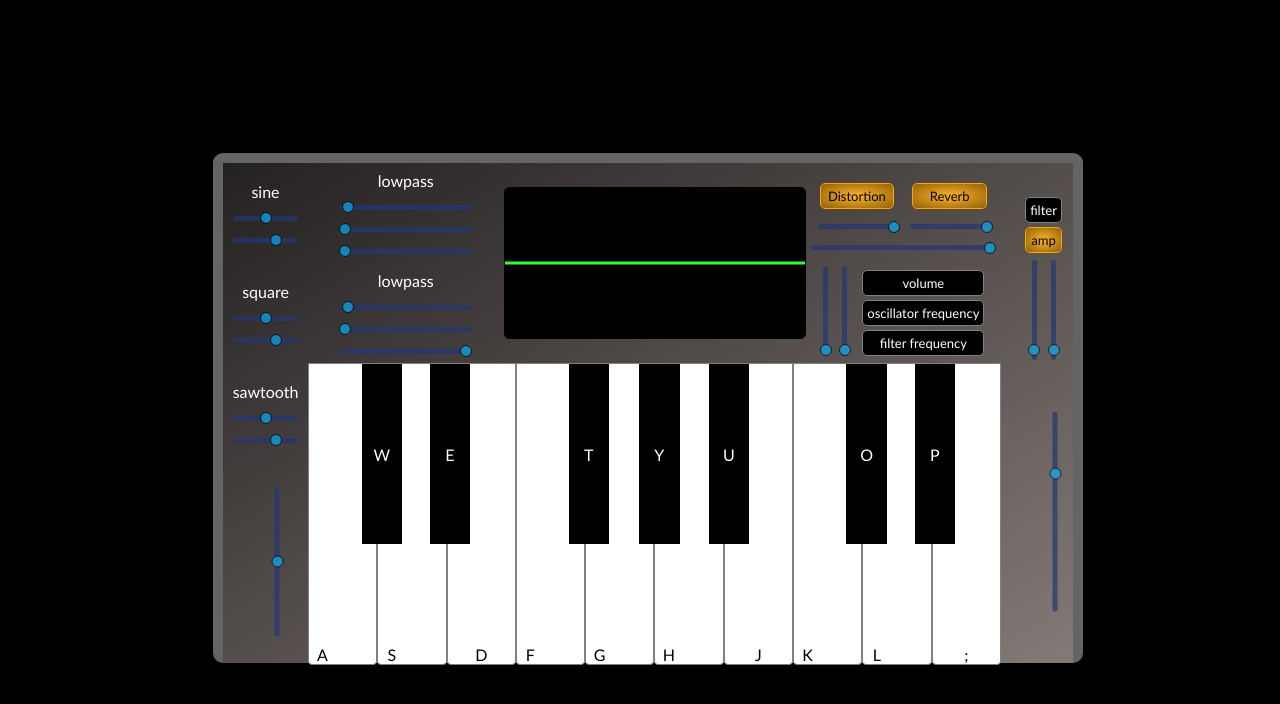
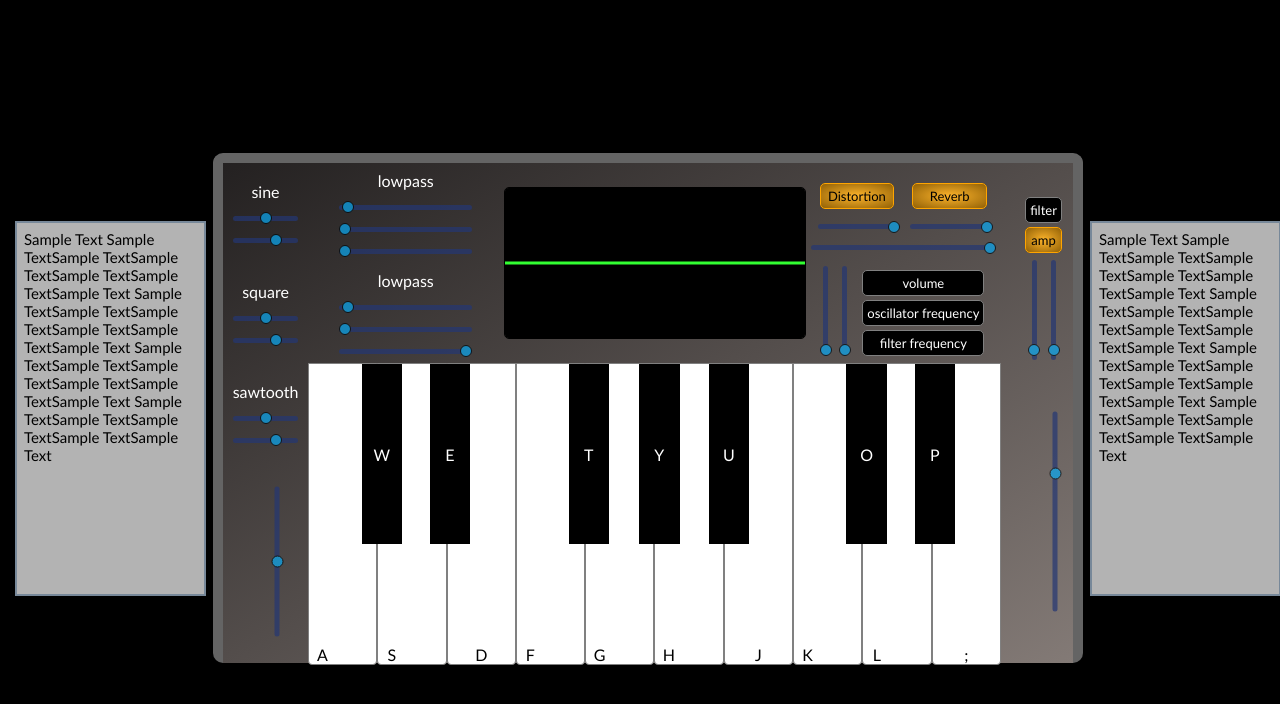
Before and after one commit to Louis-C-Leon/SympleSynth, a website built with webpack: page index.html in a window 1280 px wide. Built offline with nearby package versions, Linux system fonts and the light colour scheme.

Commit message:
Add placeholder styles and elements for text boxes

```diff
--- a/GUI/visualizer.js
+++ b/GUI/visualizer.js
@@ -68,7 +68,9 @@ export function visualize2() {
   let backgroundColor = 'rgb(0, 0, 0)';
 
   return function draw() {
-    let visual = requestAnimationFrame(draw);
+
+    requestAnimationFrame(draw);
+
     synth.analyser2.getByteFrequencyData(data)
 
     canvas.setAttribute("width", window.outerWidth);
--- a/bundle.js
+++ b/bundle.js
@@ -843,7 +843,9 @@ function visualize2() {
   let backgroundColor = 'rgb(0, 0, 0)';
 
   return function draw() {
-    let visual = requestAnimationFrame(draw);
+
+    requestAnimationFrame(draw);
+
     synth.analyser2.getByteFrequencyData(data)
 
     canvas.setAttribute("width", window.outerWidth);
@@ -912,7 +914,7 @@ class LFO {
     } else if (mode === "filter") {
       this.maxAmmt = 10000;
     } else if (mode === "freq") {
-      this.maxAmmt = 100;
+      this.maxAmmt = 25;
     } else {
       this.maxAmmt = 0;
     }
--- a/index.html
+++ b/index.html
@@ -10,6 +10,10 @@
   </head>
   <body>
     <canvas id="visualizer2"></canvas>
+    <div class="mainContainer">
+    <div class="textBox" id="infoLeft">
+      Sample Text Sample TextSample TextSample TextSample TextSample TextSample Text Sample TextSample TextSample TextSample TextSample TextSample Text Sample TextSample TextSample TextSample TextSample TextSample Text Sample TextSample TextSample TextSample TextSample Text
+    </div>
 
     <div class="keyboardContainer">
 
@@ -189,5 +193,10 @@
     <input type="range"
       min="0" max="1" step=".05" value=".7"
       id="filterWetDry" style="display:none">
+
+      <div class="textBox" id="infoRight">
+          Sample Text Sample TextSample TextSample TextSample TextSample TextSample Text Sample TextSample TextSample TextSample TextSample TextSample Text Sample TextSample TextSample TextSample TextSample TextSample Text Sample TextSample TextSample TextSample TextSample Text
+      </div>
+  </div>
   </body>
 </html>
--- a/main.css
+++ b/main.css
@@ -9,6 +9,23 @@ body {
   background-color: black;
   font-family: "Trebuchet MS"
 }
+
+.mainContainer {
+  display: flex;
+  align-items: center;
+}
+
+.textBox {
+  border: 2px solid lightslategray;
+  padding: 7px;
+  margin: 7px;
+  height: 70%;
+  background-color: rgba(255, 255, 255, .7);
+  overflow: scroll;
+  color: black;
+  font-size: 15px;
+}
+
 
 html {
   height: 100%;
--- a/synthesizer/LFO.js
+++ b/synthesizer/LFO.js
@@ -17,7 +17,7 @@ class LFO {
     } else if (mode === "filter") {
       this.maxAmmt = 10000;
     } else if (mode === "freq") {
-      this.maxAmmt = 100;
+      this.maxAmmt = 25;
     } else {
       this.maxAmmt = 0;
     }
```
Also changed, not shown: 1 other file.
